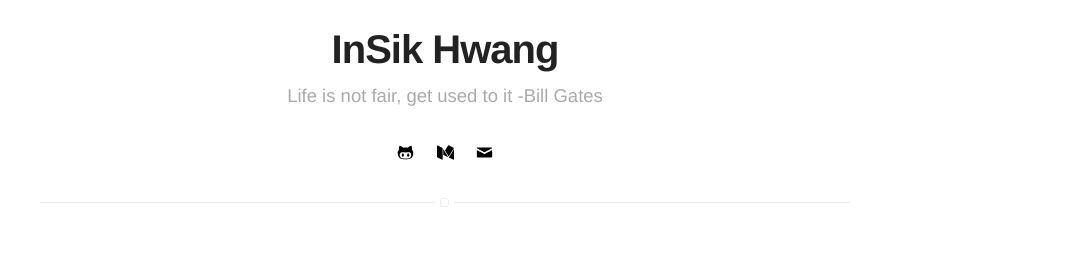
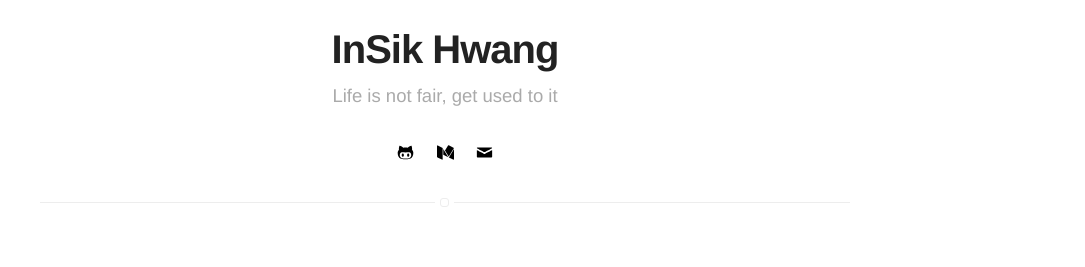
Before and after one commit to owner0220/owner0220.github.io, a Jekyll site: the page built from tags.html, in a window 1280 px wide. Shown: the part 220-487 px from the top of the page, without its empty margins (195-1280 px from the left). Built offline with Jekyll 4.4.1, drawn with Linux system fonts in a browser that asks for light colours; emoji names are drawn with the system emoji font.

Commit message:
change idiom

```diff
--- a/_config.yml
+++ b/_config.yml
@@ -1,6 +1,6 @@
 # main text of home
 name: InSik Hwang
-bio: Life is not fair, get used to it -Bill Gates
+bio: Life is not fair, get used to it
 
 # twitter summary info
 description: A blog about technology and stuff related
```
